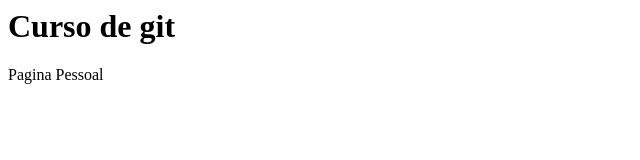
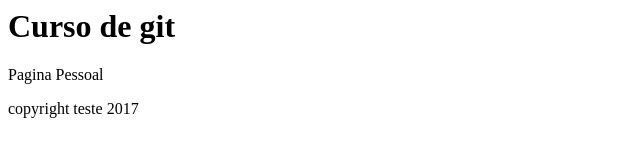
Before and after one commit to IsaacArgolo/Projetos-Java, a plain HTML site: page index.html in a window 1280 px wide. Shown: the whole page, without its empty margins (0-640 px from the left). Drawn offline with Linux system fonts and the light colour scheme.

Commit message:
atualização footer

```diff
--- a/index.html
+++ b/index.html
@@ -1,8 +1,11 @@
 <html>
     <head>
+    </head>
         <body>
             <h1>Curso de git</h1>
             <p>Pagina Pessoal</p>
         </body>
-    </head>
+    <footer>
+    <p>copyright teste 2017</p>
+    </footer>
 </html>
```
